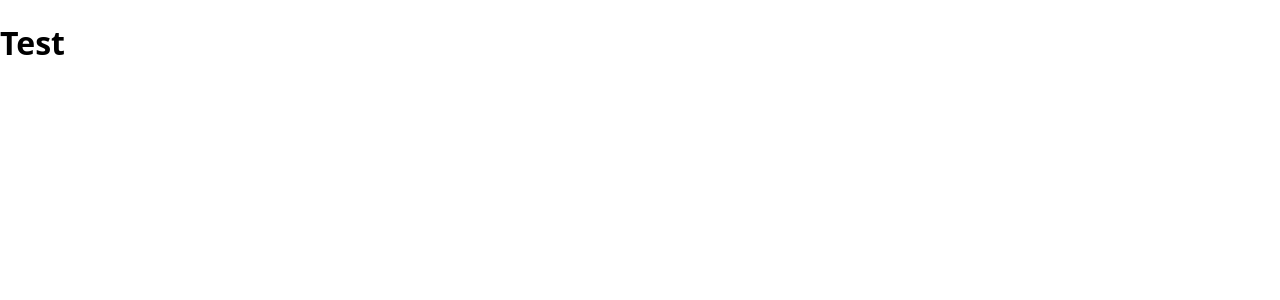
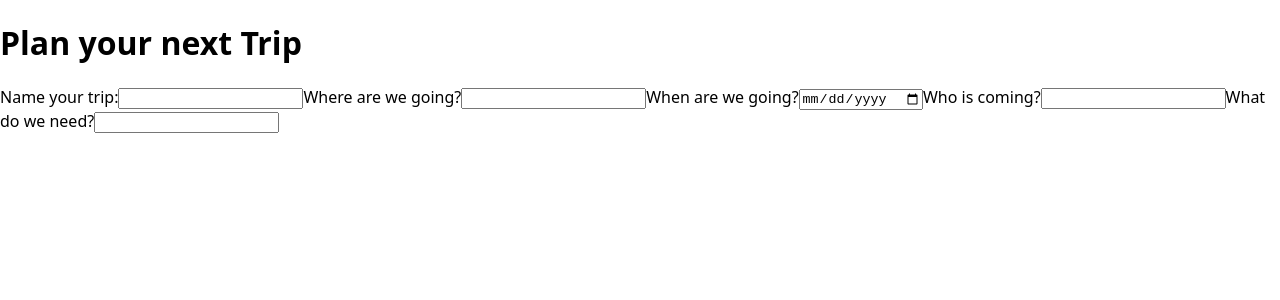
Before and after one commit to supernova-97/Capstone-Project, a Next.js app: page /new-trip in a window 1280 px wide. Shown: the top 300 px of the page. Built offline with nearby package versions, Linux system fonts and the light colour scheme.

Commit message:
created form inputs

```diff
--- a/components/NewTrip/NewTrip.js
+++ /dev/null
@@ -1,9 +0,0 @@
-function NewTrip() {
-  return (
-    <>
-      <h1>Test</h1>
-    </>
-  );
-}
-
-export default NewTrip;
--- /dev/null
+++ b/components/NewTrip/index.js
@@ -0,0 +1,21 @@
+function NewTrip() {
+  return (
+    <>
+      <h1>Plan your next Trip</h1>
+      <form>
+        <label htmlFor="name">Name your trip:</label>
+        <input type="text" id="name" name="name" required />
+        <label htmlFor="where">Where are we going?</label>
+        <input type="text" id="where" name="where" required />
+        <label htmlFor="when">When are we going?</label>
+        <input type="date" id="when" name="when" required />
+        <label htmlFor="who">Who is coming?</label>
+        <input type="text" id="who" name="who" required />
+        <label htmlFor="what">What do we need?</label>
+        <input type="text" id="what" name="what" required />
+      </form>
+    </>
+  );
+}
+
+export default NewTrip;
--- a/pages/new-trip/index.js
+++ b/pages/new-trip/index.js
@@ -1,4 +1,4 @@
-import NewTrip from "../../components/NewTrip/NewTrip";
+import NewTrip from "../../components/NewTrip";
 
 function NewTripPage() {
   return (
```
